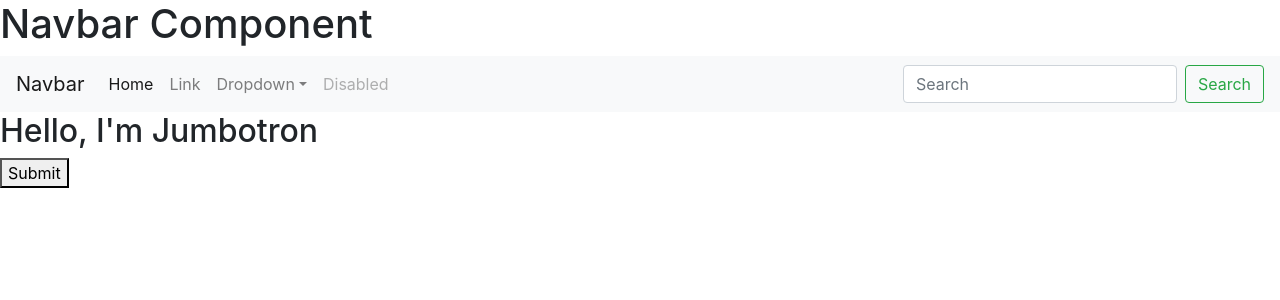
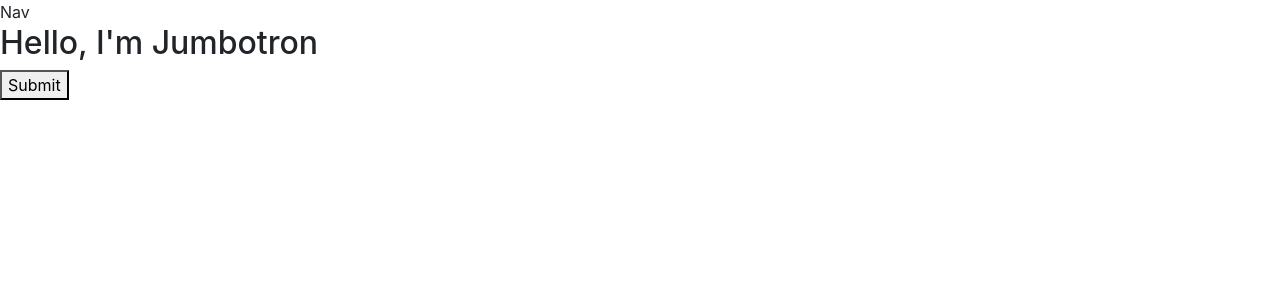
Before and after one commit to GideonSamara/MoodGroove, a React (Create React App) app in the folder client/: page / in a window 1280 px wide. Shown: the top 300 px of the page. Built offline with nearby package versions, Linux system fonts and the light colour scheme.

Commit message:
small updates to component files

```diff
--- a/client/src/App.js
+++ b/client/src/App.js
@@ -1,5 +1,5 @@
 import React from 'react';
-import Navbar from "./Components/Navbar";
+import Nav from "./Components/Nav";
 import Jumbotron from './Components/Jumbotron';
 import 'bootstrap/dist/css/bootstrap.min.css';
 import Button from './Components/Button';
@@ -8,7 +8,7 @@ import Button from './Components/Button';
 function App() {
   return (
     <div className="App">
-    <Navbar/>
+    <Nav/>
     <Jumbotron/>
     <Button/>
     </div>
--- a/client/src/Components/Navbar.js
+++ /dev/null
@@ -1,45 +0,0 @@
-import React from 'react'
-
-export default function Navbar() {
-  return (
-    <div>
-        <h1>Navbar Component</h1>
-        <nav className="navbar navbar-expand-lg navbar-light bg-light">
-  <a className="navbar-brand" href="/">Navbar</a>
-  <button className="navbar-toggler" type="button" data-toggle="collapse" data-target="#navbarSupportedContent" aria-controls="navbarSupportedContent" aria-expanded="false" aria-label="Toggle navigation">
-    <span className="navbar-toggler-icon"></span>
-  </button>
-
-  <div className="collapse navbar-collapse" id="navbarSupportedContent">
-    <ul className="navbar-nav mr-auto">
-      <li className="nav-item active">
-        <a className="nav-link" href="/">Home <span className="sr-only">(current)</span></a>
-      </li>
-      <li className="nav-item">
-        <a className="nav-link" href="/">Link</a>
-      </li>
-      <li className="nav-item dropdown">
-        <a className="nav-link dropdown-toggle" href="/" id="navbarDropdown" role="button" data-toggle="dropdown" aria-haspopup="true" aria-expanded="false">
-          Dropdown
-        </a>
-        <div className="dropdown-menu" aria-labelledby="navbarDropdown">
-          <a className="dropdown-item" href="/">Action</a>
-          <a className="dropdown-item" href="/">Another action</a>
-          <div className="dropdown-divider"></div>
-          <a className="dropdown-item" href="/">Something else here</a>
-        </div>
-      </li>
-      <li className="nav-item">
-        <a className="nav-link disabled" href="/" tabIndex="-1" aria-disabled="true">Disabled</a>
-      </li>
-    </ul>
-    <form className="form-inline my-2 my-lg-0">
-      <input className="form-control mr-sm-2" type="search" placeholder="Search" aria-label="Search" />
-      <button className="btn btn-outline-success my-2 my-sm-0" type="submit">Search</button>
-    </form>
-  </div>
-</nav>
-
-    </div>
-  )
-}
--- a/client/src/index.js
+++ b/client/src/index.js
@@ -2,4 +2,6 @@ import React from 'react';
 import ReactDOM from 'react-dom';
 import App from './App';
 
+
+
 ReactDOM.render(<App />, document.getElementById('root'));
--- a/package.json
+++ b/package.json
@@ -4,7 +4,8 @@
   "description": "",
   "main": "index.js",
   "scripts": {
-    "test": "echo \"Error: no test specified\" && exit 1"
+    "test": "echo \"Error: no test specified\" && exit 1",
+    "start": "node server.js"
   },
   "repository": {
     "type": "git",
```
Also changed, not shown: client/src/components/Jumbotron.js (+3 -29 lines), 1 other file (tests, documents, lock files or other folders).
